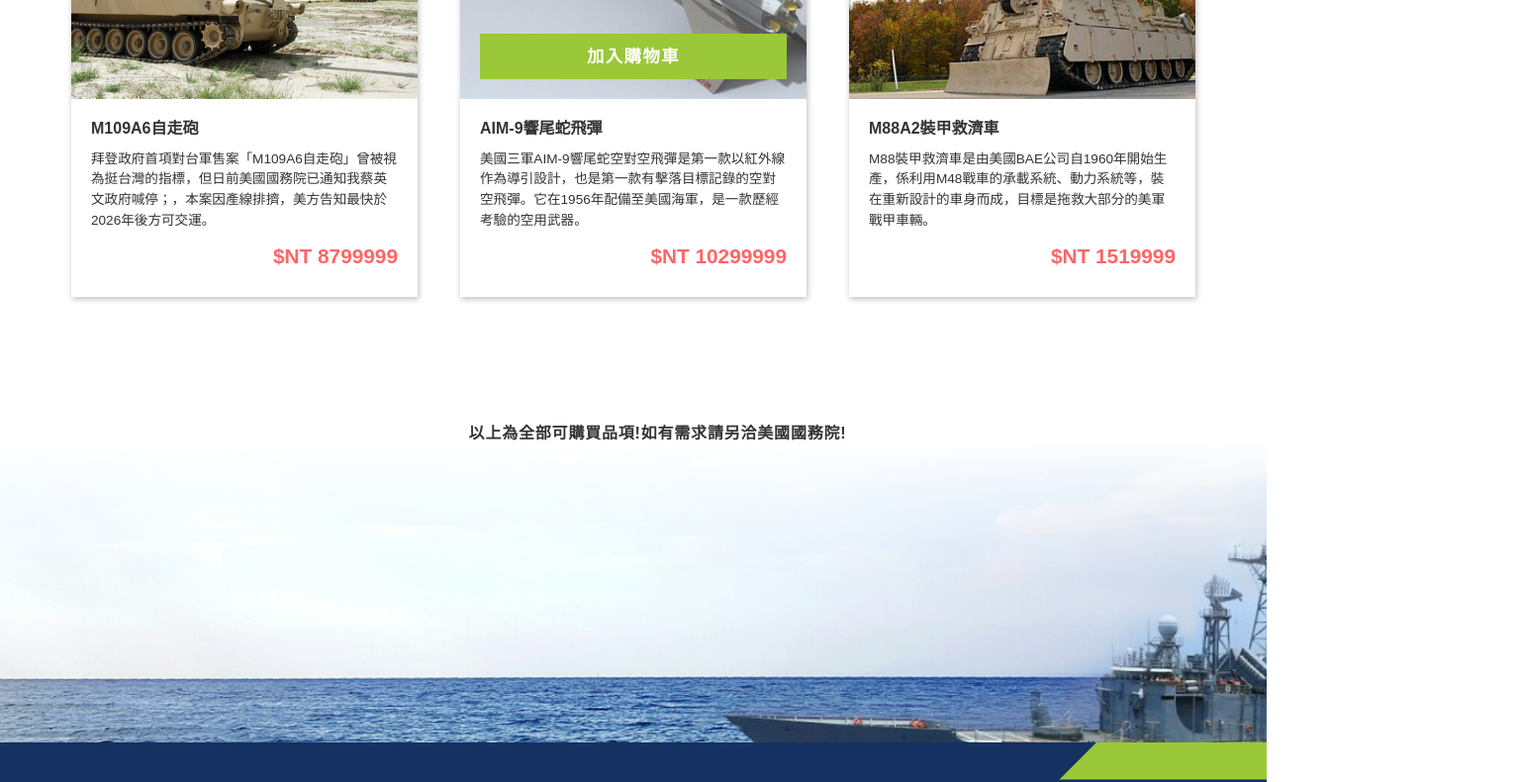
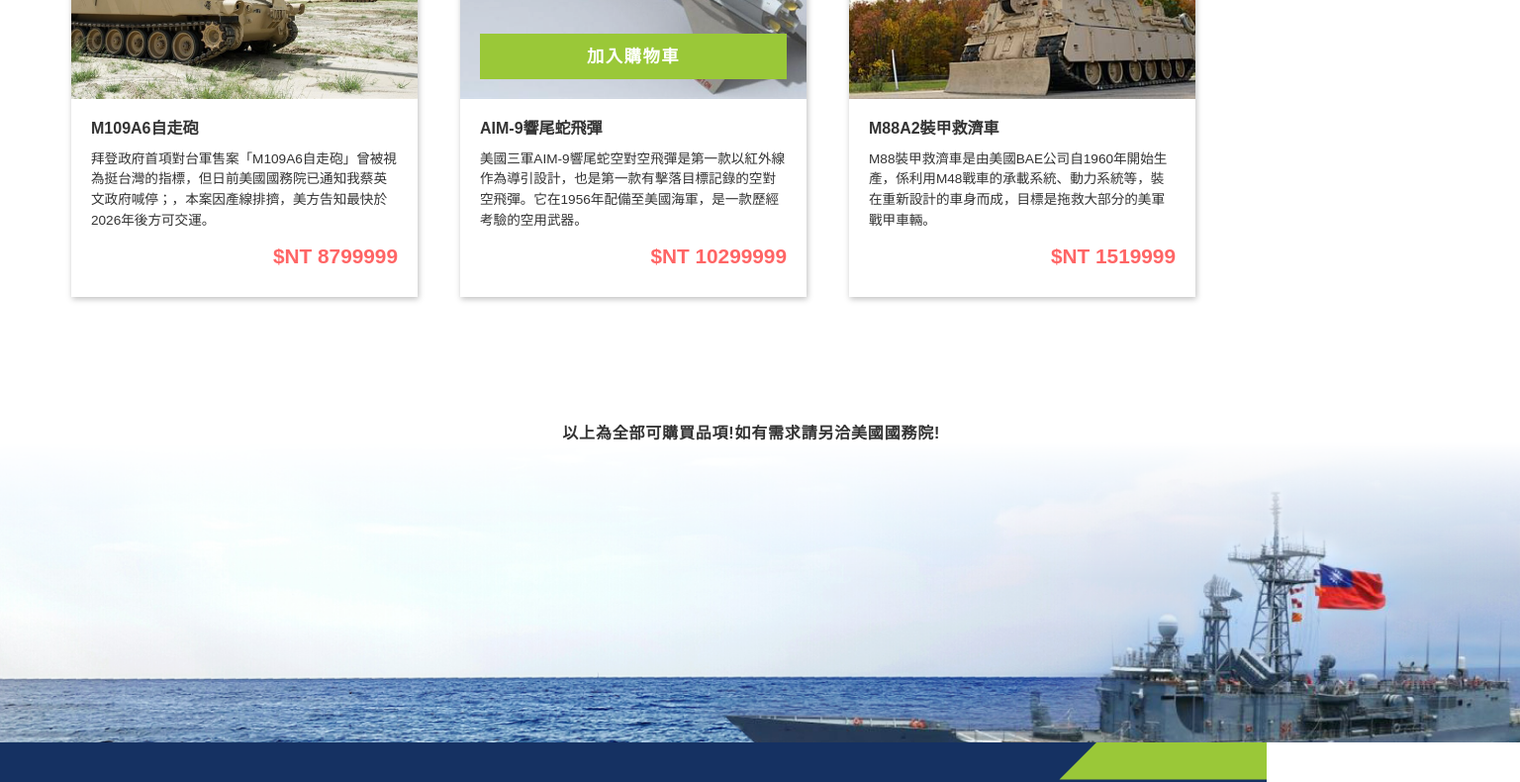
Before and after one commit to Stzushi/10910611-codefinal, a plain HTML site: page index.html in a window 1280 px wide. Shown: the part 1850-2640 px from the top of the page at 99% size, 1536 px wide, since content can reach past the window. Drawn offline with nearby package versions, Linux system fonts and the light colour scheme.

Commit message:
Update style.css
無言了

```diff
--- a/css/style.css
+++ b/css/style.css
@@ -382,7 +382,7 @@
   width: 1136px;
 }
 .crapfooter {
-  width: 100%;
+  width: 1536px;
   height: 350px;
   font-size: 12pt;
   letter-spacing: 0.05em;
```
